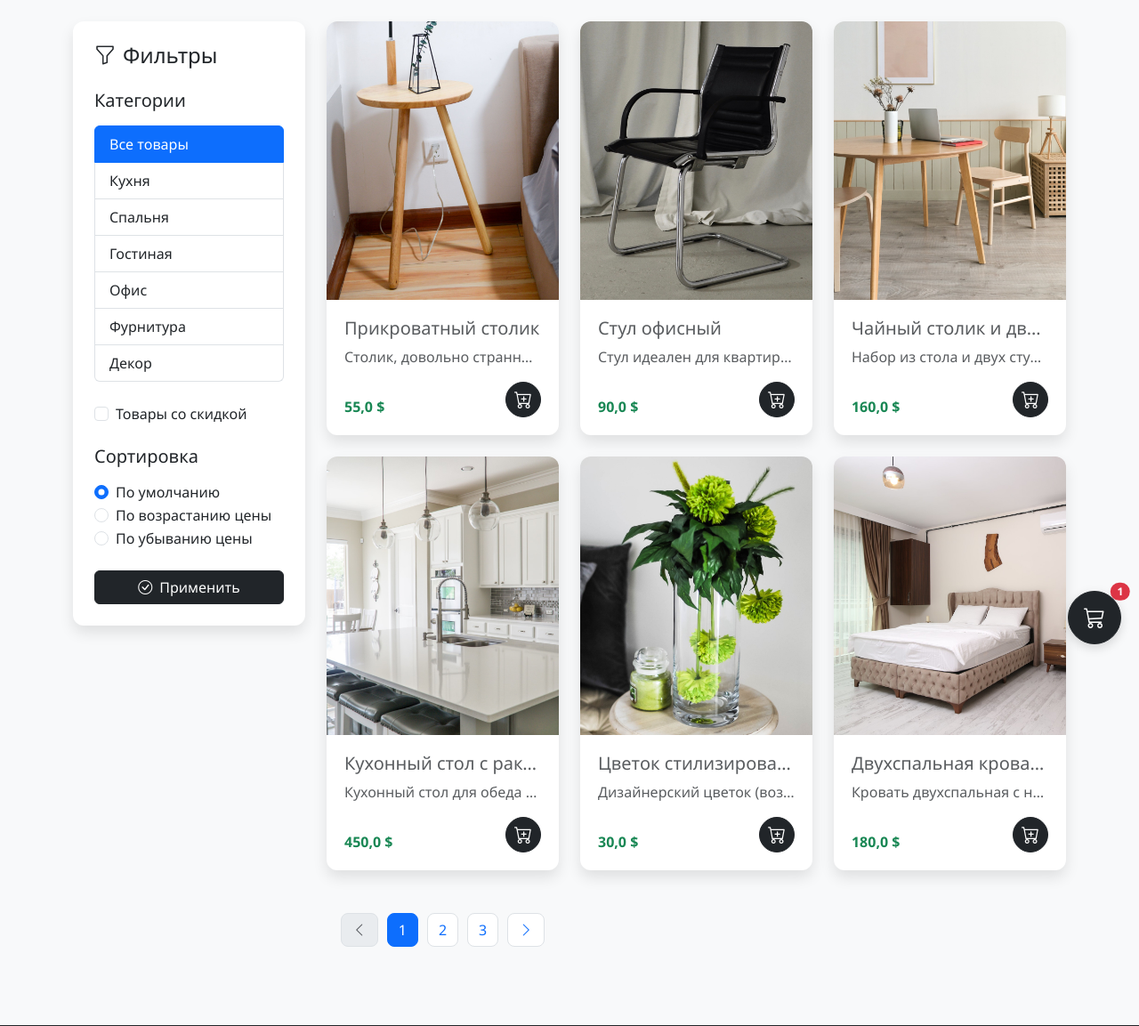
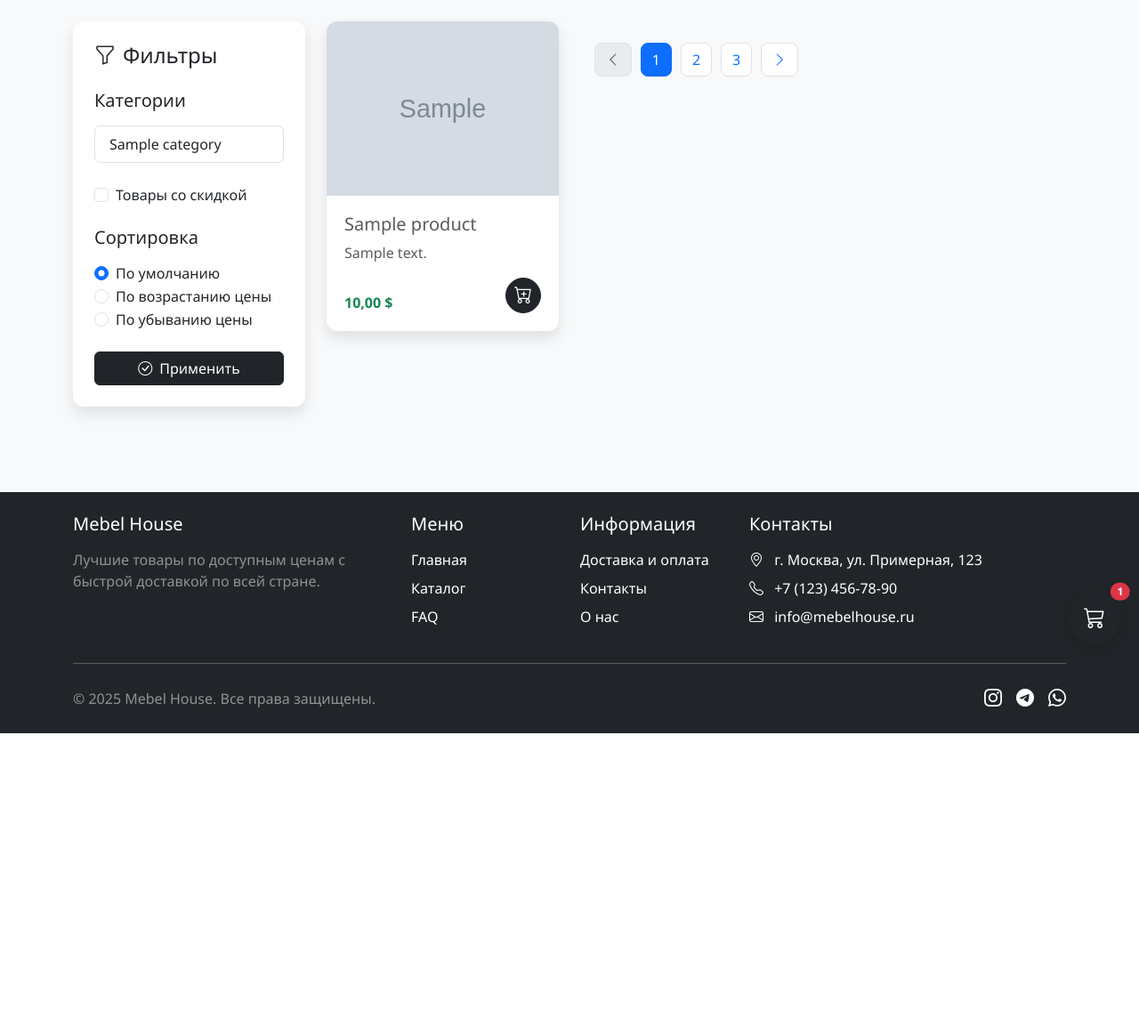
Before and after one commit to raiserror/mebel_house_full_5825, a Django app: page /catalog/ in a window 1280 px wide. Shown: the part 56-1209 px from the top of the page at 89% size. After the commit the page ends 880 px from the top, so only its background shows below. Run offline with Django 5.2, Linux system fonts and the light colour scheme; tables that the repository leaves empty hold one stand-in row (values such as "Sample post"); grey boxes marked "Sample" are stand-in pictures; parts of the project's set-up code (start-up, migrations or seed data) failed here and were passed over.

Commit message:
templatetags + media, fix list of goods on the left

```diff
--- a/app/settings.py
+++ b/app/settings.py
@@ -12,6 +12,8 @@
 
 from pathlib import Path
 import os
+
+from django.conf.global_settings import MEDIA_ROOT, MEDIA_URL
 
 # Build paths inside the project like this: BASE_DIR / 'subdir'.
 BASE_DIR = Path(__file__).resolve().parent.parent
@@ -127,6 +129,10 @@
     BASE_DIR / 'static'
     ]
 
+MEDIA_URL = 'media/'
+
+MEDIA_ROOT = BASE_DIR / 'media'
+
 INTERNAL_IPS = [
     # ...
     "127.0.0.1",
--- a/app/urls.py
+++ b/app/urls.py
@@ -17,9 +17,17 @@
 from django.contrib import admin
 from django.urls import path, include
 from debug_toolbar.toolbar import debug_toolbar_urls
+from django.conf import settings
+from django.conf.urls.static import static
 
 urlpatterns = [
     path('admin/', admin.site.urls),
     path('', include('main.urls', namespace='main')),
     path('catalog/', include('goods.urls', namespace='catalog')),
-]  + debug_toolbar_urls()
+]
+
+urlpatterns += debug_toolbar_urls()
+
+if settings.DEBUG:
+    urlpatterns += static(settings.MEDIA_URL, document_root=settings.MEDIA_ROOT)
+    urlpatterns += static(settings.STATIC_URL, document_root=settings.STATIC_ROOT)
--- a/goods/models.py
+++ b/goods/models.py
@@ -35,3 +35,9 @@
 
     def __str__(self):
         return f'{self.name} Количество - {self.quantity}'
+
+    def sell_price(self):
+        if self.discount:
+            return round(self.price - self.price * self.discount/100, 2)
+
+        return self.price
--- a/goods/templates/goods/catalog.html
+++ b/goods/templates/goods/catalog.html
@@ -18,27 +18,9 @@
                             <div class="mb-4">
                                 <h5 class="mb-3">Категории</h5>
                                 <div class="list-group">
-                                    <a href="../goods/catalog.html" class="list-group-item list-group-item-action active">
-                                        Все товары
-                                    </a>
-                                    <a href="../goods/catalog.html" class="list-group-item list-group-item-action">
-                                        Кухня
-                                    </a>
-                                    <a href="../goods/catalog.html" class="list-group-item list-group-item-action">
-                                        Спальня
-                                    </a>
-                                    <a href="../goods/catalog.html" class="list-group-item list-group-item-action">
-                                        Гостиная
-                                    </a>
-                                    <a href="../goods/catalog.html" class="list-group-item list-group-item-action">
-                                        Офис
-                                    </a>
-                                    <a href="../goods/catalog.html" class="list-group-item list-group-item-action">
-                                        Фурнитура
-                                    </a>
-                                    <a href="../goods/catalog.html" class="list-group-item list-group-item-action">
-                                        Декор
-                                    </a>
+                                    {% for category in categories %}
+                                        <a href="{% url 'catalog:index' %}" class="list-group-item list-group-item-action">{{category.name}}</a>
+                                    {% endfor %}
                                 </div>
                             </div>
 
@@ -88,8 +70,14 @@
                             <div class="col">
                                 <div class="product-card h-100 bg-white d-flex flex-column">
                                     <div>
-                                        <img src="{% static product.image %}" class="card-img-top" alt="...">
-                                        {% comment %} <span class="badge badge-sale">-10%</span> {% endcomment %}
+                                        {% if product.image %}
+                                            <img src="{{ product.image.url }}" class="card-img-top" alt="{{ product.name }}">
+                                        {% else %}
+                                            <img src="{% static "deps/images/Not found image.png" %}" class="card-img-top" alt="...">
+                                        {% endif %}
+                                        {% if product.discount %}
+                                            <span class="badge badge-sale">{{ product.discount|floatformat:"0" }}%</span>
+                                        {% endif %}
                                     </div>
                                     <div class="card-body d-flex flex-column" style="padding: 20px;">
                                         <div>
@@ -101,8 +89,10 @@
                                         <div class="mt-auto">
                                             <div class="d-flex justify-content-between align-items-end">
                                                 <div>
-                                                    {% comment %} <span class="price-old"><s>55.00 $</s></span> {% endcomment %}
-                                                    <span class="price-new d-block">{{ product.price }} $</span>
+                                                    {% if product.discount %}
+                                                        <span class="price-old"><s>{{ product.price }} $</s></span>
+                                                    {% endif %}
+                                                    <span class="price-new d-block">{{ product.sell_price }} $</span>
                                                 </div>
                                                 <button class="btn btn-cart btn-dark">
                                                     <i class="bi bi-cart-plus fs-5"></i>
--- a/goods/views.py
+++ b/goods/views.py
@@ -1,42 +1,17 @@
 from django.shortcuts import render
 from django.template import context
+from .models import Categories
+from goods.models import Products
 
 # Create your views here.
 def catalog(request):
+    categories = Categories.objects.all()
+    goods = Products.objects.all()
     context = {
-        'title': 'Home - Каталог',
-        'goods': [
-         {'image': 'deps/images/goods/strange table.jpg',
-         'name': 'Прикроватный столик',
-         'description': 'Столик, довольно странный на вид, но подходит для размещения рядом с кроватью.',
-         'price': 55.00},
+        "categories": categories,
+        "goods": goods,
+    }
 
-         {'image': 'deps/images/goods/office chair.jpg',
-         'name': 'Стул офисный',
-         'description': 'Стул идеален для квартиры типа Business...',
-         'price': 90.00},
-
-         {'image': 'deps/images/goods/set of tea table and two chairs.jpg',
-         'name': 'Чайный столик и два стула',
-         'description': 'Набор из стола и двух стульев в минималистическом стиле.',
-         'price': 160.00},
-
-         {'image': 'deps/images/goods/kitchen table.jpg',
-         'name': 'Кухонный стол с раковиной',
-         'description': 'Кухонный стол для обеда с встроенной раковиной и стульями.',
-         'price': 450.00},
-
-         {'image': 'deps/images/goods/flower.jpg',
-         'name': 'Цветок стилизированный',
-         'description': 'Дизайнерский цветок (возможно искусственный) для украшения интерьера.',
-         'price': 30.00},
-
-         {'image': 'deps/images/goods/double bed.jpg',
-         'name': 'Двухспальная кровать',
-         'description': 'Кровать двухспальная с надголовником, ортопедическая.',
-         'price': 180.00},
-        ]
-    }
     return render(request, 'goods/catalog.html', context)
 
 def product(request):
--- a/main/templates/main/index.html
+++ b/main/templates/main/index.html
@@ -2,6 +2,8 @@
 {% load static %}
 {% block title %}{% endblock title %}
 {% block style_css %}
+{% load goods_tags %}
+
     <link rel="stylesheet" href="{% static "deps/css/my_css.css" %}">
 {% endblock style_css %}
 {% block content %}
```
Also changed, not shown: goods/templatetags/goods_tags.py (added, +9 -0 lines), goods/templatetags/__init__.py (added).
